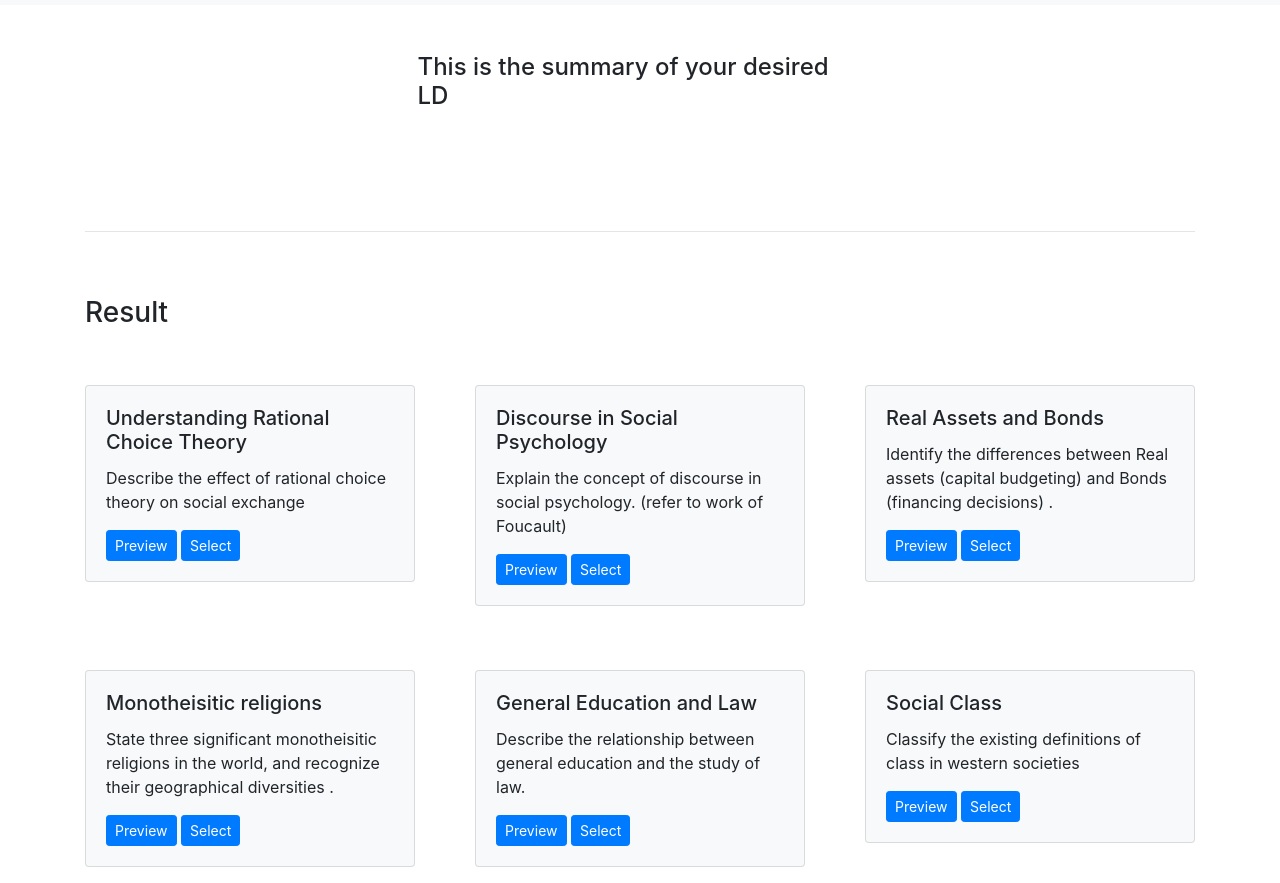
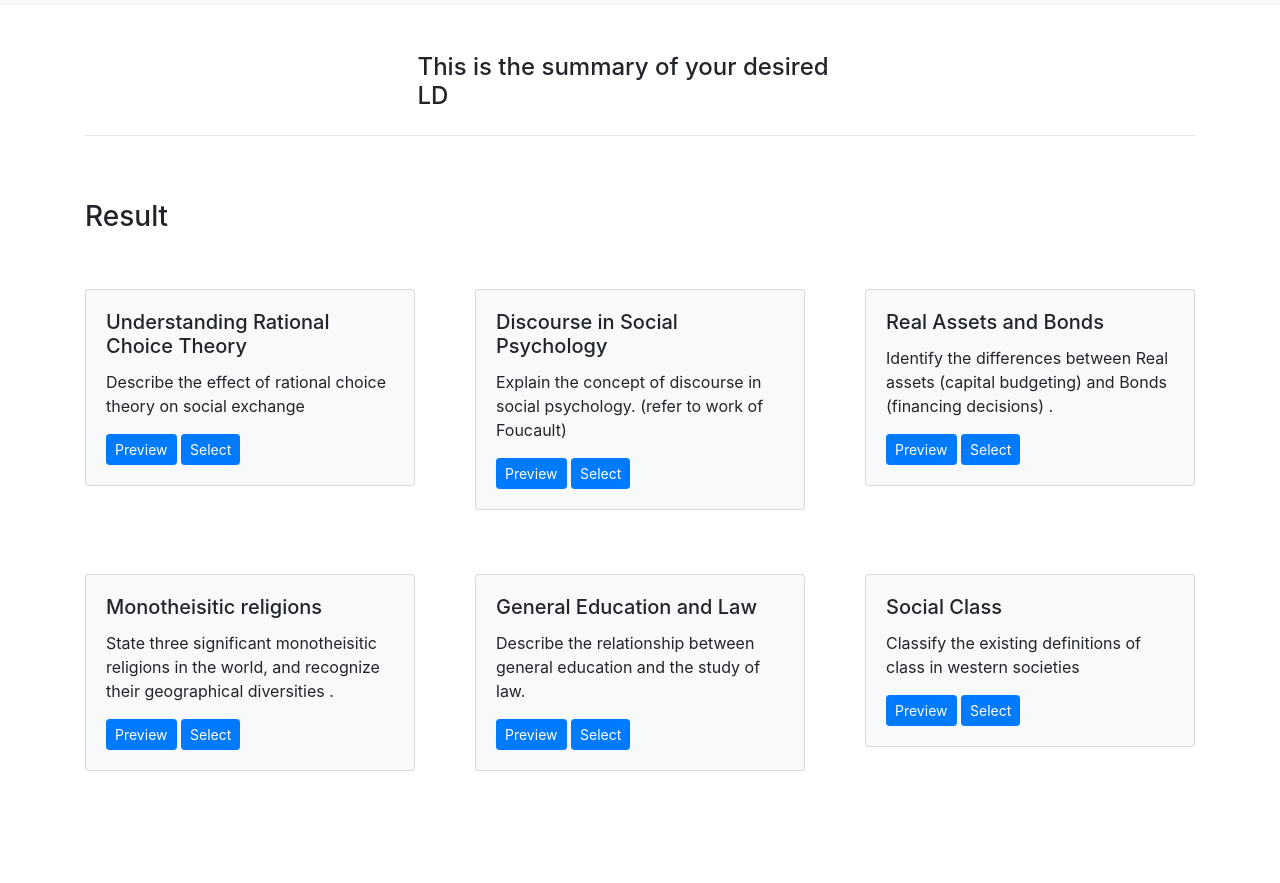
Before and after one commit to Manimit10/experiment-B2-baseline, a plain HTML site: page resBlank.html in a window 1280 px wide. Shown: the part 51-934 px from the top of the page. Drawn offline with nearby package versions, Linux system fonts and the light colour scheme.

Commit message:
margin of design page

```diff
--- a/resBlank.html
+++ b/resBlank.html
@@ -68,7 +68,7 @@
     <!-- end of navbar -->
     <div class="container">
       <div class="row justify-content-center">
-        <div class="col-md-5 mt-4 pt-4 mb-5 pb-5">
+        <div class="col-md-5 mt-4 pt-4">
           <h4>This is the summary of your desired LD</h4>
           <div id="result"></div>
           <div id="result2"></div>
@@ -82,7 +82,7 @@
       </div>
 
       <div class="row">
-        <div id="app" class="card-deck"></div>
+        <div id="app" class="card-deck mb-5 pb-5"></div>
       </div>
     </div>
     <!-- Modal -->
```
